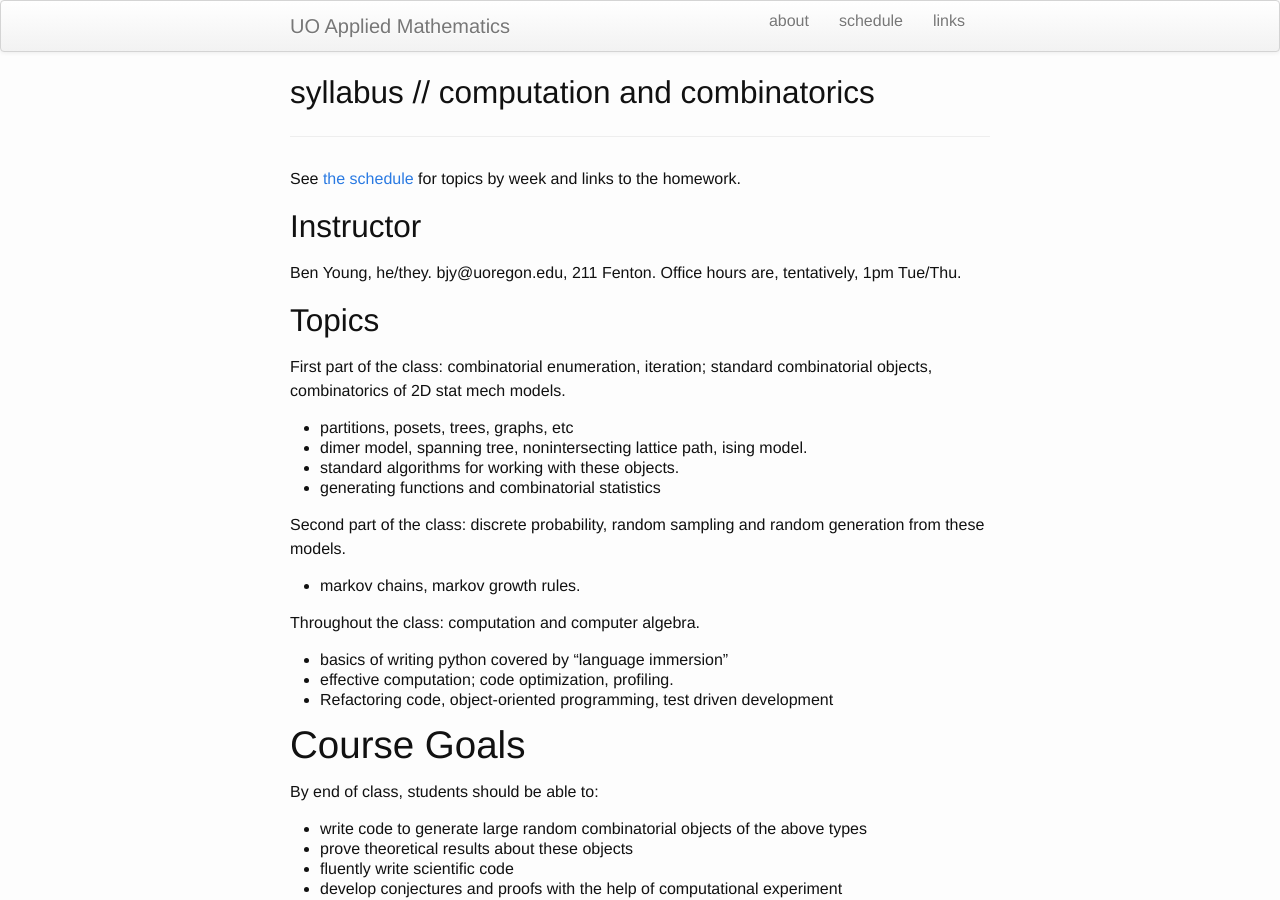
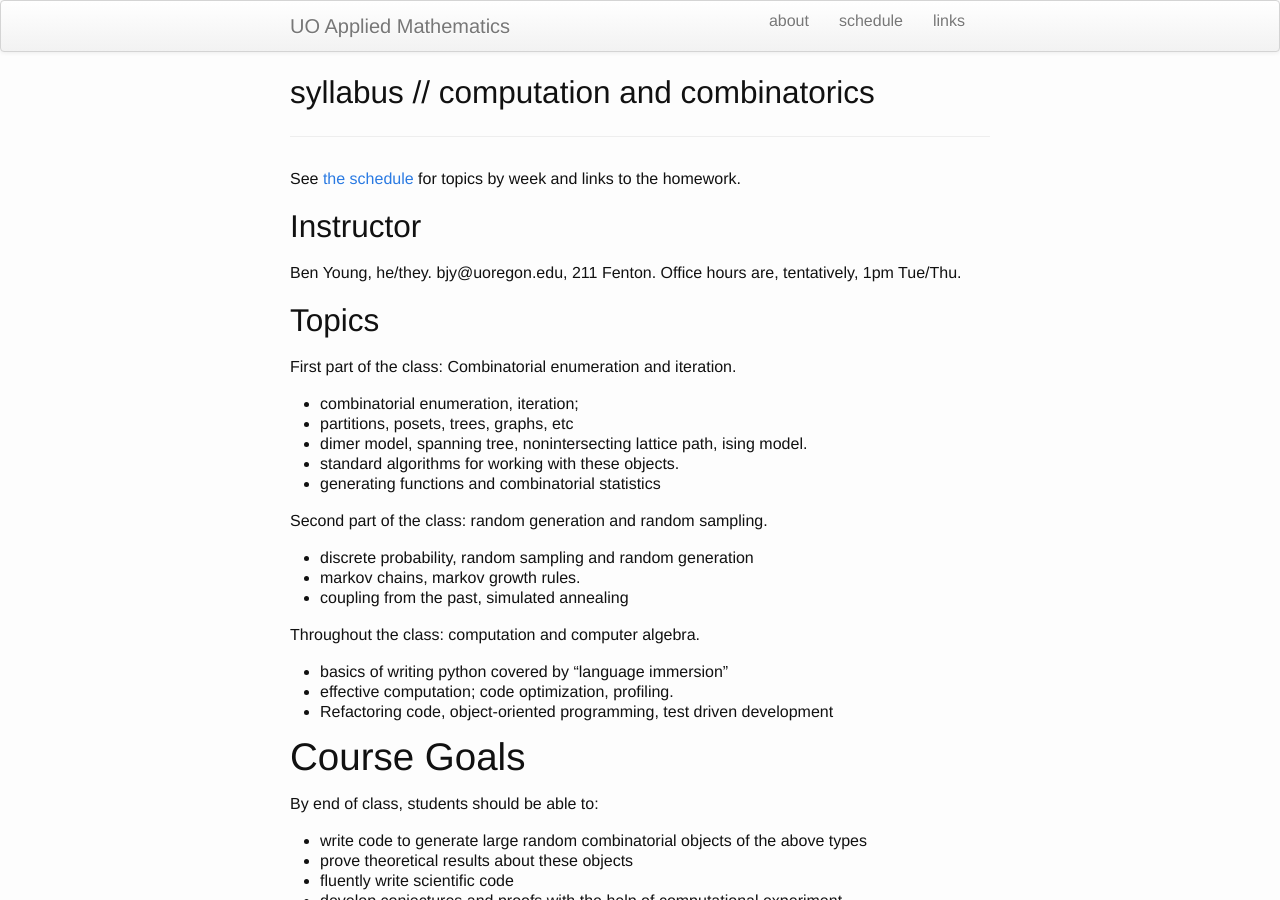
Before and after one commit to uo-applied-math/applied_math, a Jekyll site: the page built from pages/fall.md, in a window 1280 px wide and 900 px high. Built offline with Jekyll 4.4.1, drawn with Linux system fonts in a browser that asks for light colours.

Commit message:
fixed topics

```diff
--- a/pages/fall.md
+++ b/pages/fall.md
@@ -13,15 +13,17 @@ Ben Young, he/they.  bjy@uoregon.edu, 211 Fenton.  Office hours are, tentatively
 
 ## Topics
 
-First part of the class: combinatorial enumeration, iteration; standard combinatorial objects, combinatorics of 2D stat mech models.
-
+First part of the class:  Combinatorial enumeration and iteration.
+- combinatorial enumeration, iteration;
 - partitions, posets, trees, graphs, etc
 - dimer model, spanning tree, nonintersecting lattice path, ising model.
 - standard algorithms for working with these objects.
 - generating functions and combinatorial statistics
 
-Second part of the class: discrete probability, random sampling and random generation from these models.
+Second part of the class: random generation and random sampling.
+- discrete probability, random sampling and random generation
 - markov chains, markov growth rules.
+- coupling from the past, simulated annealing
 
 Throughout the class: computation and computer algebra.
 - basics of writing python covered by "language immersion"
```
